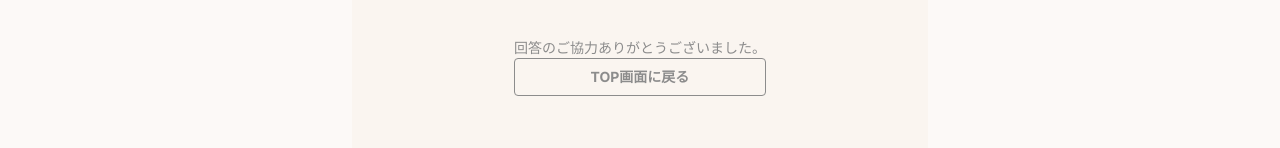
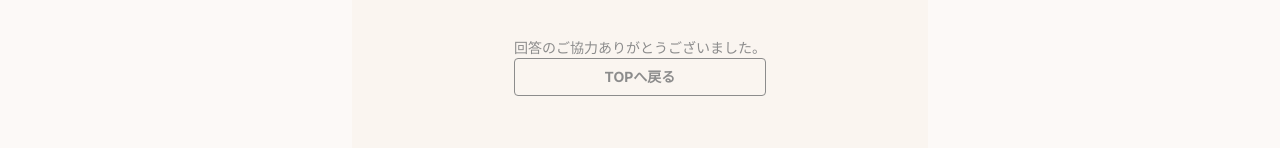
Before and after one commit to JangYoonsung/wedding_card, a Next.js app: page /thanks in a window 1280 px wide. Shown: the part 439-587 px from the top of the page. Built offline with nearby package versions, Linux system fonts and the light colour scheme.

Commit message:
fix: 문구 수정

```diff
--- a/src/app/thanks/page.tsx
+++ b/src/app/thanks/page.tsx
@@ -21,7 +21,7 @@ const Home: React.FC = () => {
           <div className="mt-4 text-gray text-sm">
             <p>回答のご協力ありがとうございました。</p>
             <LinkButton href="../" color="gray" variant="text">
-              TOP画面に戻る
+              TOPへ戻る
             </LinkButton>
           </div>
         </div>
```
